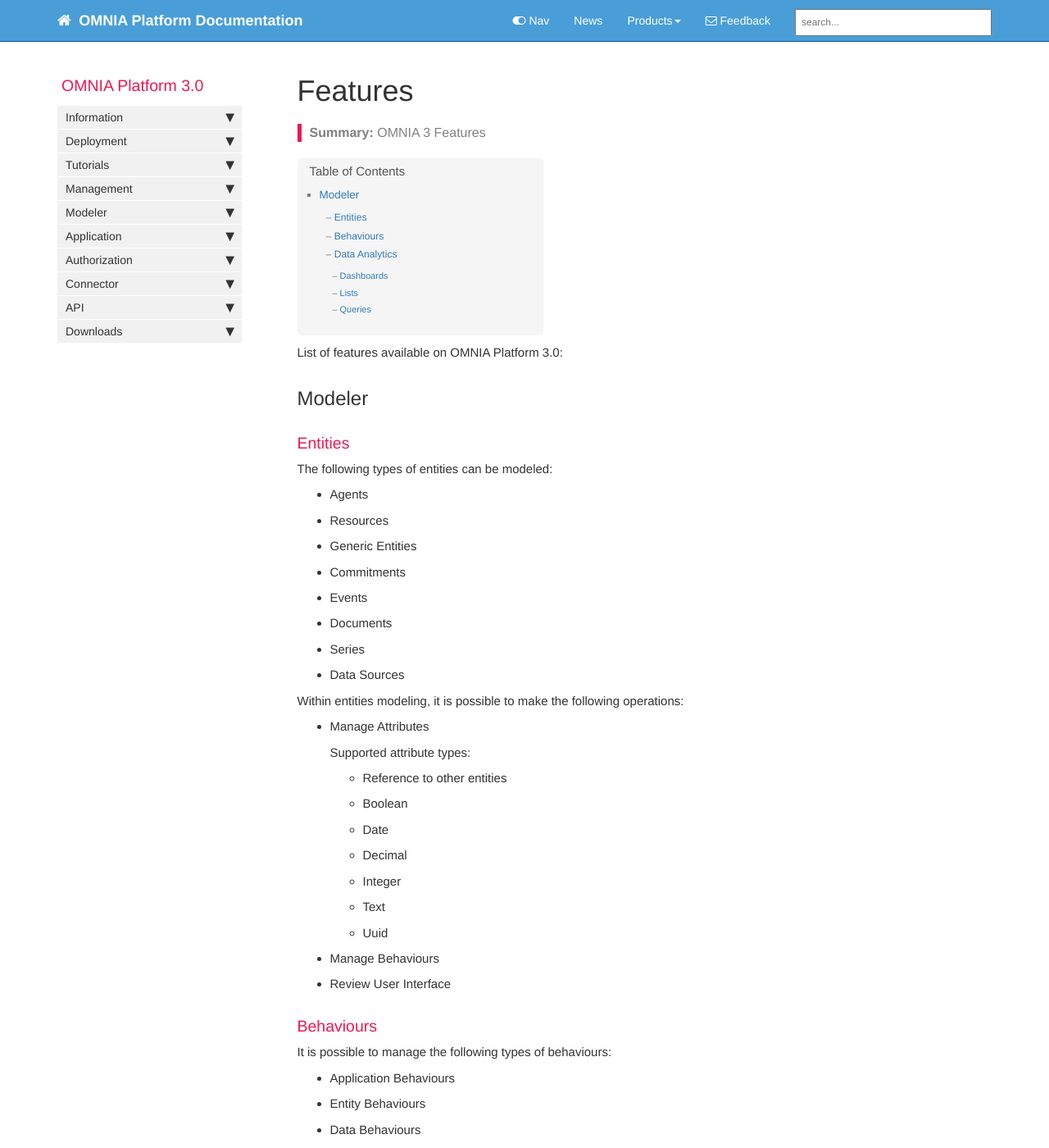
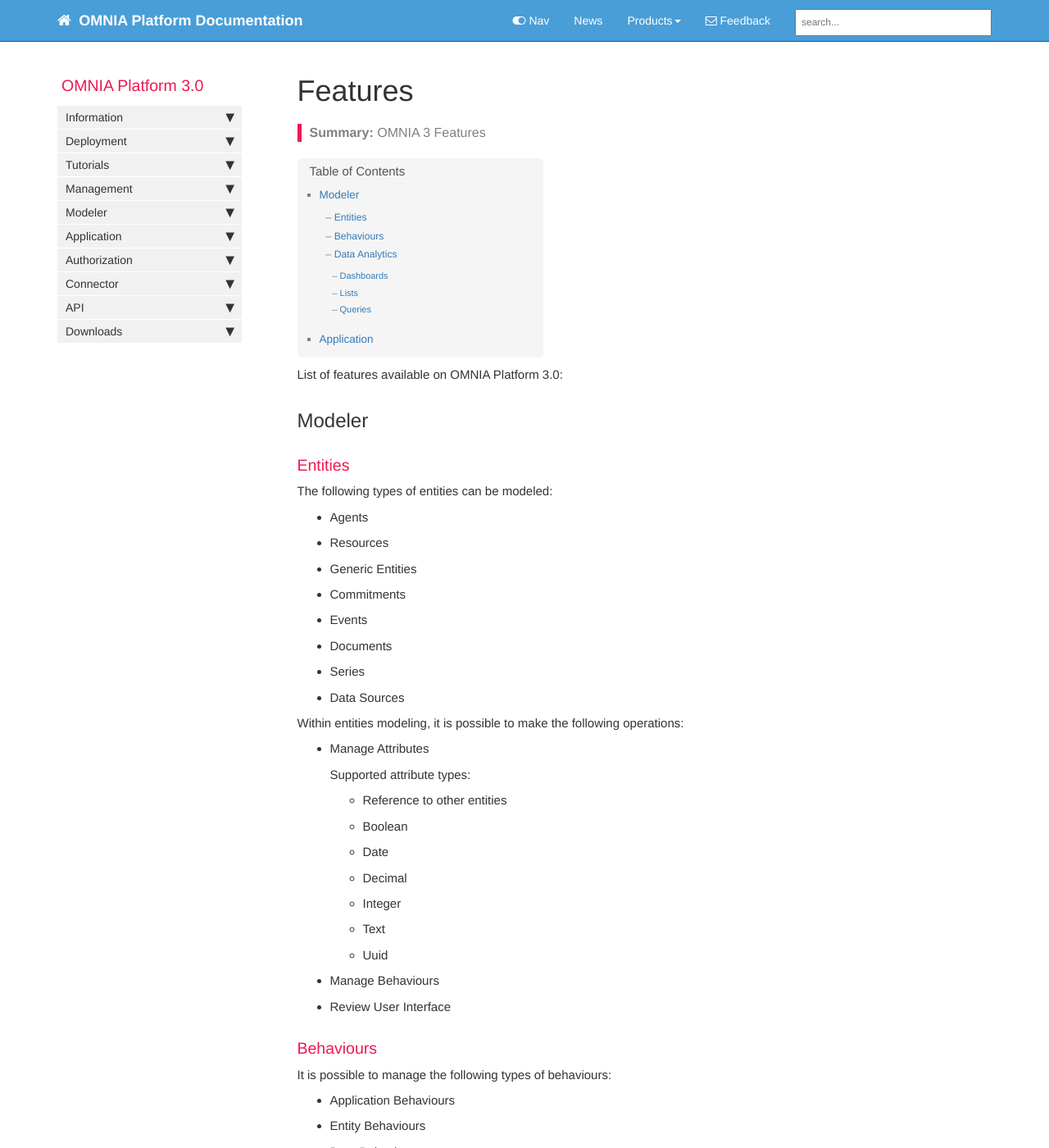
Before and after one commit to daniel8lopes/omnia3, a Jekyll site: the page built from docs/pages/omnia3/Introduction/omnia3_features.md, in a window 1280 px wide and 1400 px high. Shown: the whole window at 82% size. Built offline with Jekyll 4.4.1, drawn with Linux system fonts in a browser that asks for light colours; nearby versions of some CDN libraries; comment, search, counter and statistics services are not loaded.

Commit message:
Update omnia3_features.md

```diff
--- a/docs/pages/omnia3/Introduction/omnia3_features.md
+++ b/docs/pages/omnia3/Introduction/omnia3_features.md
@@ -56,3 +56,5 @@ It is possible to manage the following types of behaviours:
 #### Lists
 
 #### Queries
+
+## Application
```
